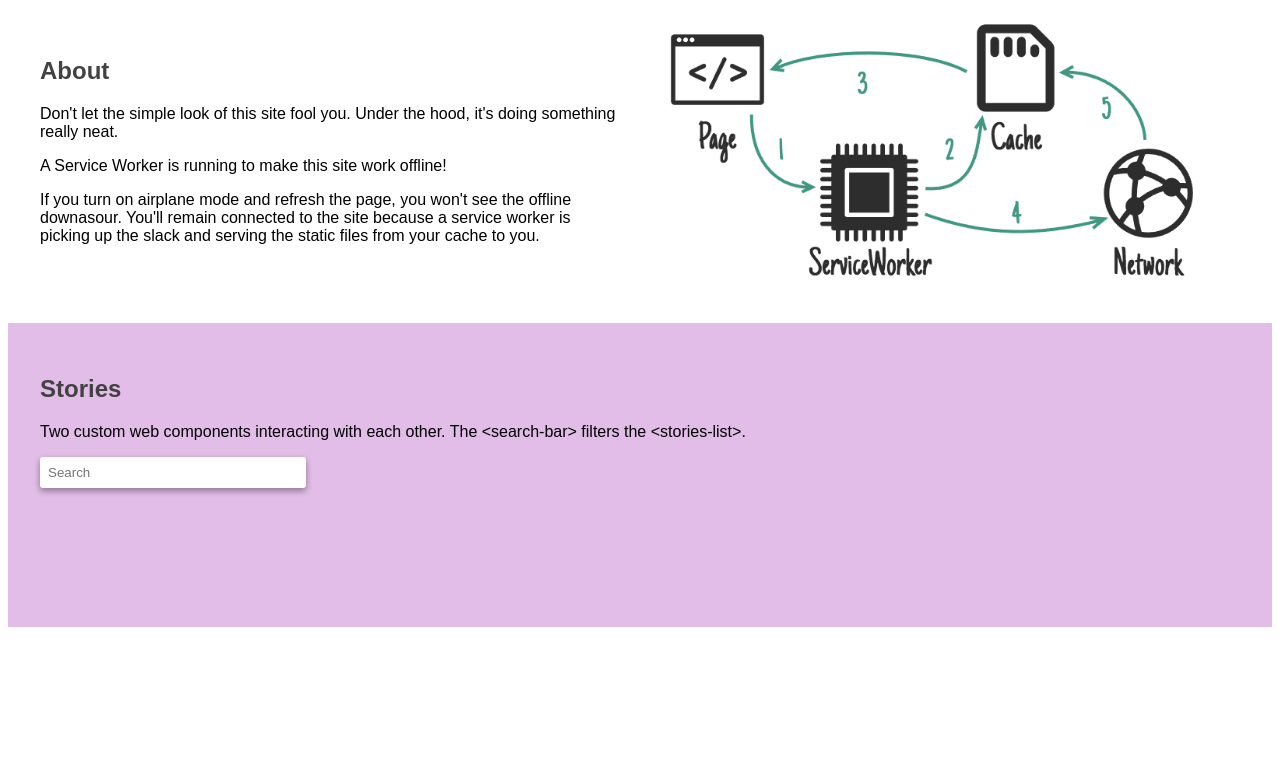
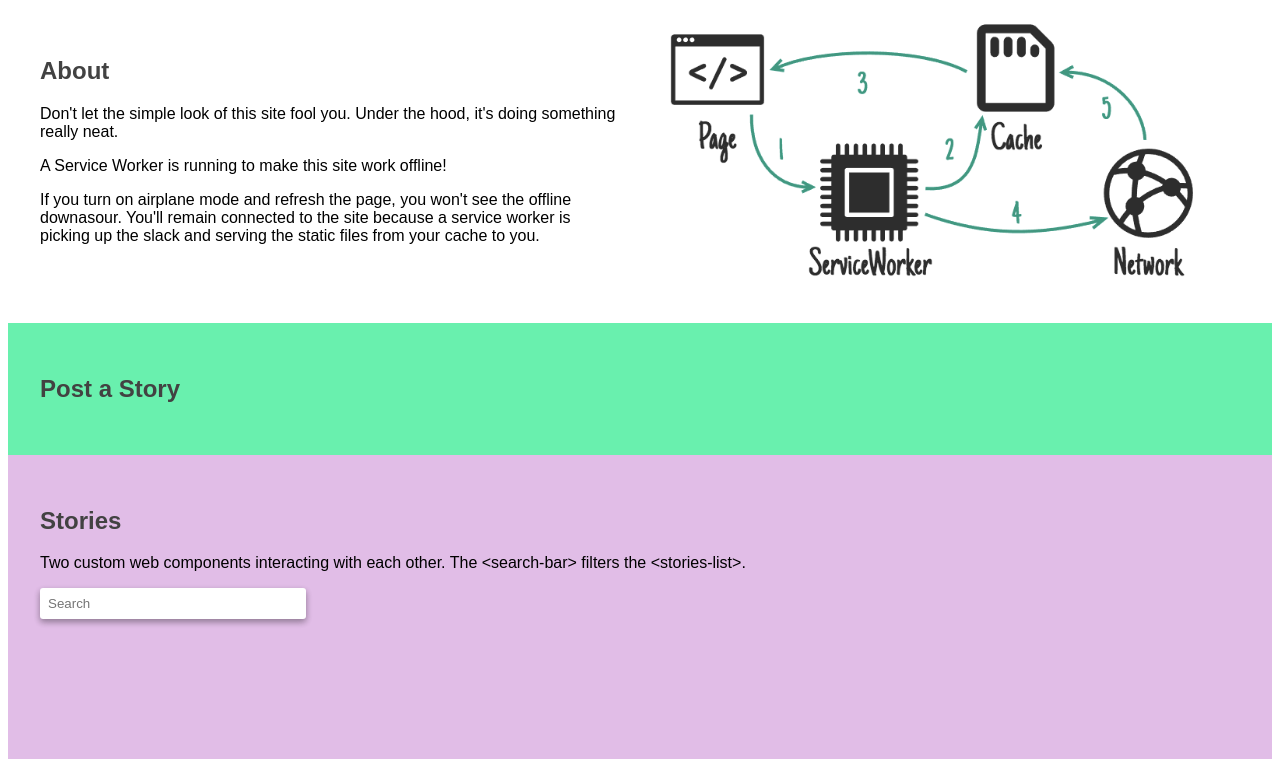
Before and after one commit to caseycarroll42/pwa-playground, a website: page app/index.html in a window 1280 px wide. Shown: the part 131-898 px from the top of the page. Before the commit the page ends 800 px from the top, so only its background shows below. Drawn offline with Linux system fonts and the light colour scheme; no server answers.

Commit message:
add new component

```diff
--- /dev/null
+++ b/app/components/add-story.js
@@ -0,0 +1,10 @@
+'use strict'
+
+class AddStory extends HTMLElement {
+	constructor() {
+		super()
+		console.log("add story is alive")
+	}
+}
+
+window.customElements.define('add-story', AddStory)
--- a/app/index.html
+++ b/app/index.html
@@ -27,6 +27,11 @@
             <img class="sw-example" src="images/sw-cachefirst.png" alt="Diagram of Cache-First paradigm">
         </div>
 
+        <div class="post-story" role="region" aria-label="post a story">
+            <h2>Post a Story</h2>
+            <add-story></add-story>
+        </div>
+
         <div class="stories-demo" role="region" aria-label="stories demo">
                 <h2>Stories</h2>
                 <p>Two custom web components interacting with each other. The &ltsearch-bar&gt filters the &ltstories-list&gt.</p>
@@ -35,6 +40,7 @@
         </div>
         <script src="components/stories-list.js"></script>
         <script src="components/search-bar.js"></script>
+        <script src="components/add-story.js"></script>
         <script src="js/service-worker-registration.js"></script>
     </body>
 </html>
--- a/app/styles/style.css
+++ b/app/styles/style.css
@@ -45,6 +45,11 @@ h2 {
     height: 30vh;
 }
 
+.post-story {
+    background-color: #69F0AE;
+    padding: 32px;
+}
+
 search-bar > #stories-filter {
     width: 80%;
     max-width: 250px;
```
